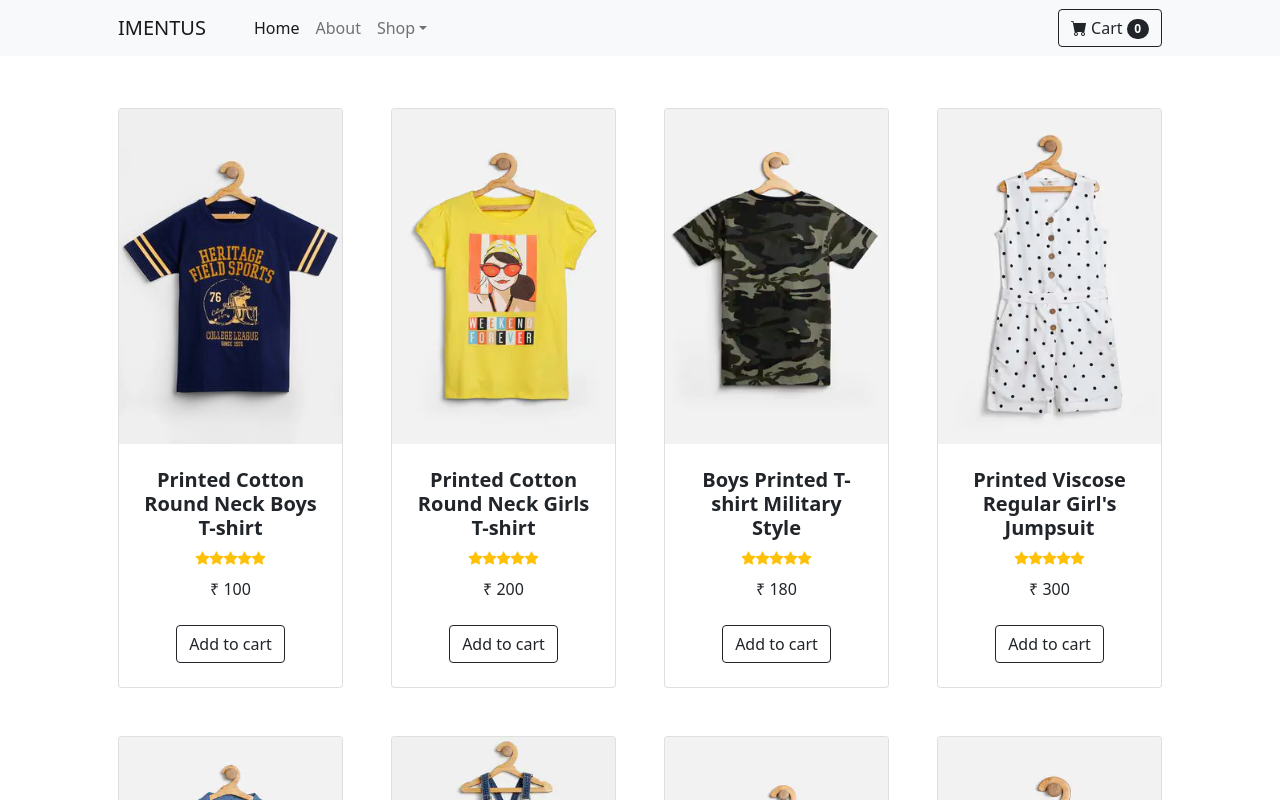
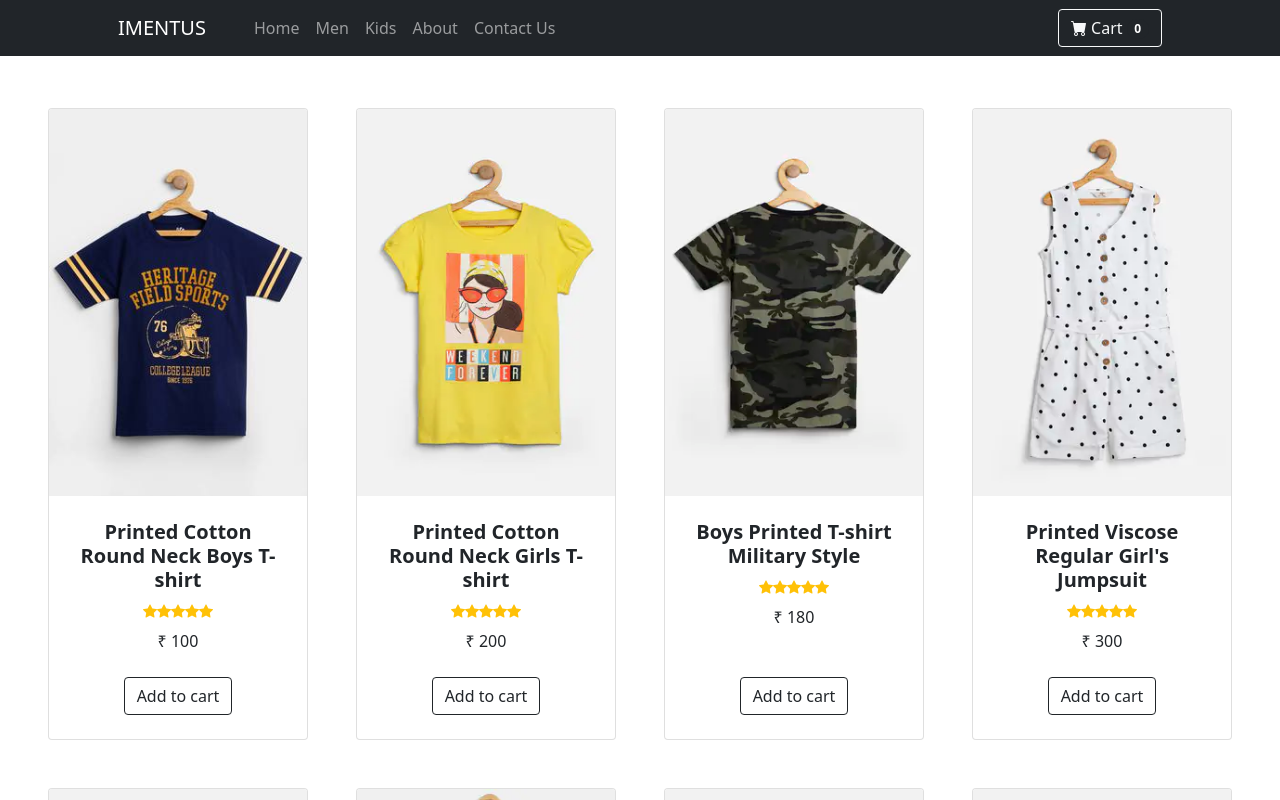
Before and after one commit to santosh214/imentus-task, a React (Create React App) app: page /#/kids in a window 1280 px wide. Shown: the top 800 px of the page. Built offline with nearby package versions, Linux system fonts and the light colour scheme.

Commit message:
add some customization

```diff
--- a/src/App.js
+++ b/src/App.js
@@ -8,6 +8,8 @@ import MenContainer from './containers/MenContainer';
 import Kids from './components/Kids';
 import CartContainer from './containers/CartContainer';
 import NavbarContainer from './containers/NavbarContainer';
+import About from './components/About';
+import ContactUs from './components/ContactUs';
 function App() {
   return (
     <Router>
@@ -18,6 +20,8 @@ function App() {
     <Route exact path="/men" component={MenContainer}></Route>
     <Route exact path="/kids" component={Kids}></Route>
     <Route exact path="/cart" component={CartContainer}></Route>
+    <Route exact path="/about" component={About}></Route>
+    <Route exact path="/contact-us" component={ContactUs}></Route>
     </Router>
   );
 }
--- /dev/null
+++ b/src/components/About.js
@@ -0,0 +1,9 @@
+import React from 'react'
+
+export default function About() {
+    return (
+        <div className="container bg-secondary text-center mt-5  py-5" >
+            <h1>About</h1>
+        </div>
+    )
+}
--- a/src/components/Cart.js
+++ b/src/components/Cart.js
@@ -1,10 +1,51 @@
 import React from 'react'
 
 export default function Cart(props) {
-    console.log("cartprops",props.cartData.length)
+    console.log("cartprops",props.cartData)
+    if(props.cartData.length===0){
+        return <h1 className="text-center py-5">No items in Your Cart</h1>
+    }
     return (
         <div>
-            <h1>Cart.js {props.cartData.length}</h1>
+            <div>
+            {/* <!-- Section--> */}
+            <section className="py-1">
+                <div className="container-fluid px-4 px-lg-5 mt-5">
+                    <div className="row gx-4 gx-lg-5 row-cols-2 row-cols-md-3 row-cols-xl-4 justify-content-center">
+     {props.cartData.map((items,index)=>
+                        <div className="col mb-5" key={index}>
+                            <div className="card h-100">
+                                {/* <!-- Sale badge--> */}
+                                {/* <!-- Product image--> */}
+                                <img className="card-img-top" src={items.cartData.img} alt="..." />
+                                {/* <!-- Product details--> */}
+                                <div className="card-body p-4">
+                                    <div className="text-center">
+                                        {/* <!-- Product name--> */}
+                                        <h5 className="fw-bolder">{items.cartData.desc}</h5>
+                                        {/* <!-- Product reviews--> */}
+                                        <div className="d-flex justify-content-center small text-warning mb-2">
+                                            <div className="bi-star-fill"></div>
+                                            <div className="bi-star-fill"></div>
+                                            <div className="bi-star-fill"></div>
+                                            <div className="bi-star-fill"></div>
+                                            <div className="bi-star-fill"></div>
+                                        </div>
+                                        {/* <!-- Product price--> */}
+                                        <span>&#x20b9;</span> {items.cartData.price}
+                                    </div>
+                                </div>
+                                {/* <!-- Product actions--> */}
+                                <div className="card-footer p-4 pt-0 border-top-0 bg-transparent">
+                                    <div className="text-center"><button className="btn btn-outline-dark mt-auto" >Buy Now</button></div>
+                                </div>
+                            </div>
+                        </div>
+)}
+</div>
+                </div>
+            </section>
+        </div>
         </div>
     )
 }
--- /dev/null
+++ b/src/components/ContactUs.js
@@ -0,0 +1,9 @@
+import React from 'react'
+
+export default function ContactUs() {
+    return (
+        <div className="container bg-success text-center mt-5  py-5" >
+        <h1>Contact US</h1>
+    </div>
+    )
+}
--- a/src/components/Footer.js
+++ b/src/components/Footer.js
@@ -3,7 +3,9 @@ import React from 'react'
 export default function Footer() {
     return (
         <div>
+            <footer>
             <h1>Footer</h1>
+            </footer>
         </div>
     )
 }
--- a/src/components/Kids.js
+++ b/src/components/Kids.js
@@ -9,13 +9,12 @@ export default function Kids() {
         { company: "Mango", price: 699, desc: "Solid Cotton Rich Girls Dungarees", img: "assets/kids/kids5.jpg" },
         { company: "Mango", price: 279, desc: "Boys Printed T-Shirt", img: "assets/kids/kids6.jpg" },
         { company: "Mango", price: 199, desc: "Printed Cotton Round Neck Girls T-Shirt", img: "assets/kids/kids7.jpg" },
-        { company: "Mango", price: 629, desc: "Solid Polyester Blend Round Neck Girls Casual Dress", img: "assets/kids/kids8.jpg" },
       ]
     return (
         <div>
             {/* <!-- Section--> */}
             <section className="py-1">
-                <div className="container px-4 px-lg-5 mt-5">
+                <div className="container-fluid px-4 px-lg-5 mt-5">
                     <div className="row gx-4 gx-lg-5 row-cols-2 row-cols-md-3 row-cols-xl-4 justify-content-center">
      {kids.map((items,index)=>
                         <div className="col mb-5" key={index}>
--- a/src/components/Men.js
+++ b/src/components/Men.js
@@ -10,13 +10,12 @@ export default function Men(props) {
         {company:"LEE COOPER",price:1399,desc:"Mid Tone Cotton Straight Fit Mens Jeans",img:"assets/men/men5.jpg"},
         {company:"SPYKAR",price:1699,desc:"Printed Twill Slim Fit Mens Casual Shirt",img:"assets/men/men6.jpg"},
         {company:"FRATINI",price:1049,desc:"Mens Slim Fit Checks Cutaway Collar Casual Shirt",img:"assets/men/men7.jpg"},
-        {company:"LIFE",price:629,desc:"Solid Linen Cotton Regular Fit Mens Shirt",img:"assets/men/men8.jpg"},
     ]
     return (
         <div>
             {/* <!-- Section--> */}
             <section className="py-1">
-                <div className="container px-4 px-lg-5 mt-5">
+                <div className="container-fluid px-4 px-lg-5 mt-5">
                     <div className="row gx-4 gx-lg-5 row-cols-2 row-cols-md-3 row-cols-xl-4 justify-content-center">
      {men.map((items,index)=>
                         <div className="col mb-5" key={index}>
--- a/src/components/Navbar.js
+++ b/src/components/Navbar.js
@@ -4,15 +4,18 @@ export default function Navbar(props) {
     console.warn('navbarprops',props)
     return (
         <div>
-        <nav className="navbar navbar-expand-lg navbar-light bg-light">
+        <nav className="navbar navbar-expand-lg navbar-dark bg-dark">
             <div className="container px-4 px-lg-5">
                 <Link className="navbar-brand" to="/home">IMENTUS</Link>
                 <button className="navbar-toggler" type="button" data-bs-toggle="collapse" data-bs-target="#navbarSupportedContent" aria-controls="navbarSupportedContent" aria-expanded="false" aria-label="Toggle navigation"><span className="navbar-toggler-icon"></span></button>
                 <div className="collapse navbar-collapse" id="navbarSupportedContent">
                     <ul className="navbar-nav me-auto mb-2 mb-lg-0 ms-lg-4">
-                        <li className="nav-item"><Link className="nav-link active" aria-current="page" to="/home">Home</Link></li>
-                        <li className="nav-item"><Link className="nav-link" to="/home">About</Link></li>
-                        <li className="nav-item dropdown">
+                        <li className="nav-item"><Link className="nav-link "  to="/home">Home</Link></li>
+                        <li className="nav-item"><Link className="nav-link "  to="/men">Men</Link></li>
+                        <li className="nav-item"><Link className="nav-link "  to="/kids">Kids</Link></li>
+                        <li className="nav-item"><Link className="nav-link" to="/about">About</Link></li>
+                        <li className="nav-item"><Link className="nav-link" to="/contact-us">Contact Us</Link></li>
+                        {/* <li className="nav-item dropdown">
                             <a className="nav-link dropdown-toggle" id="navbarDropdown" href="/home" role="button" data-bs-toggle="dropdown" aria-expanded="false">Shop</a>
                             <ul className="dropdown-menu" aria-labelledby="navbarDropdown">
                                 <li><Link className="dropdown-item" to="/home">All Products</Link></li>
@@ -20,10 +23,10 @@ export default function Navbar(props) {
                                 <li><Link className="dropdown-item" to="/men">Mens</Link></li>
                                 <li><Link className="dropdown-item" to="/kids">Kids</Link></li>
                             </ul>
-                        </li>
+                        </li> */}
                     </ul>
                     <div className="d-flex">
-                      <Link to="/cart">  <button className="btn btn-outline-dark" type="submit">
+                      <Link to="/cart">  <button className="btn btn-outline-light" type="submit">
                             <i className="bi-cart-fill me-1"></i>
                             Cart
                             <span className="badge bg-dark text-white ms-1 rounded-pill">{props.cartData.length}</span>
```
